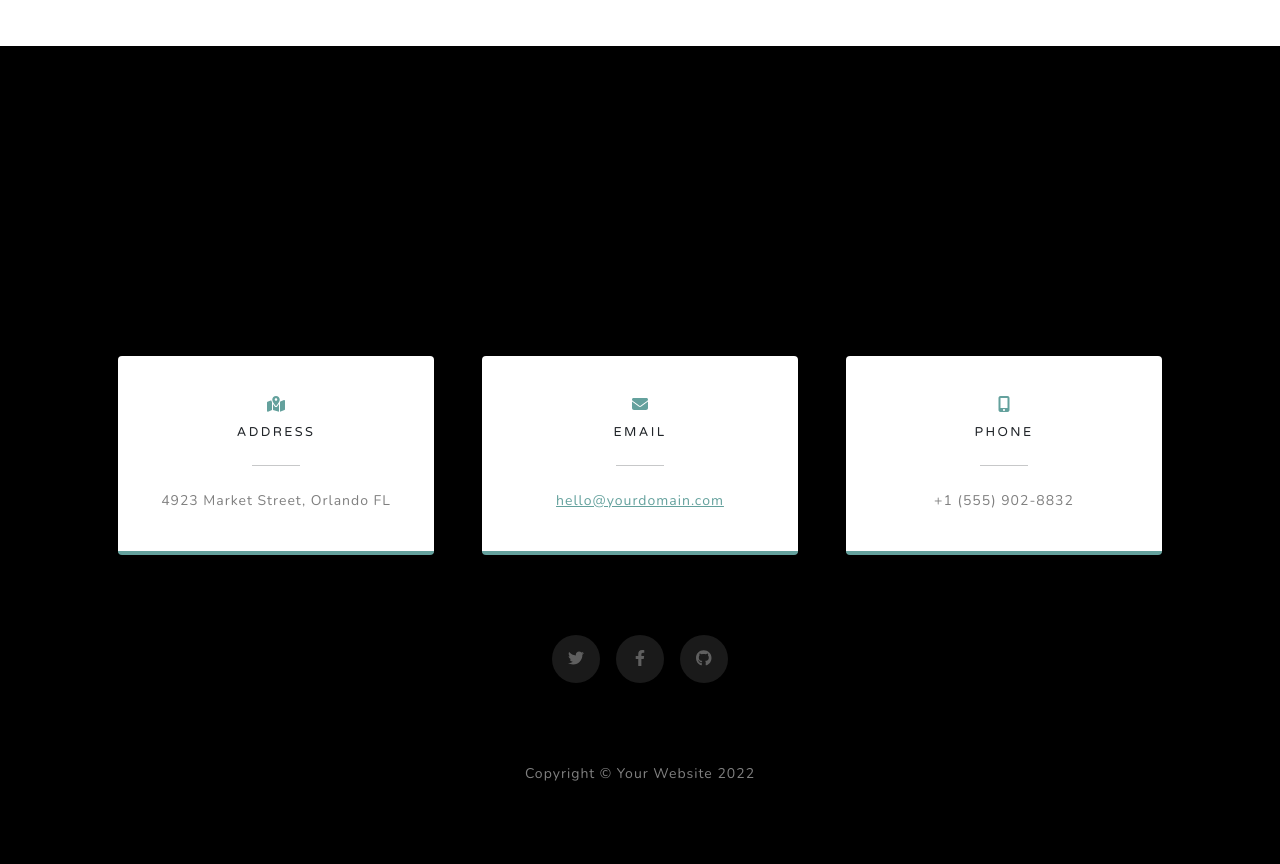
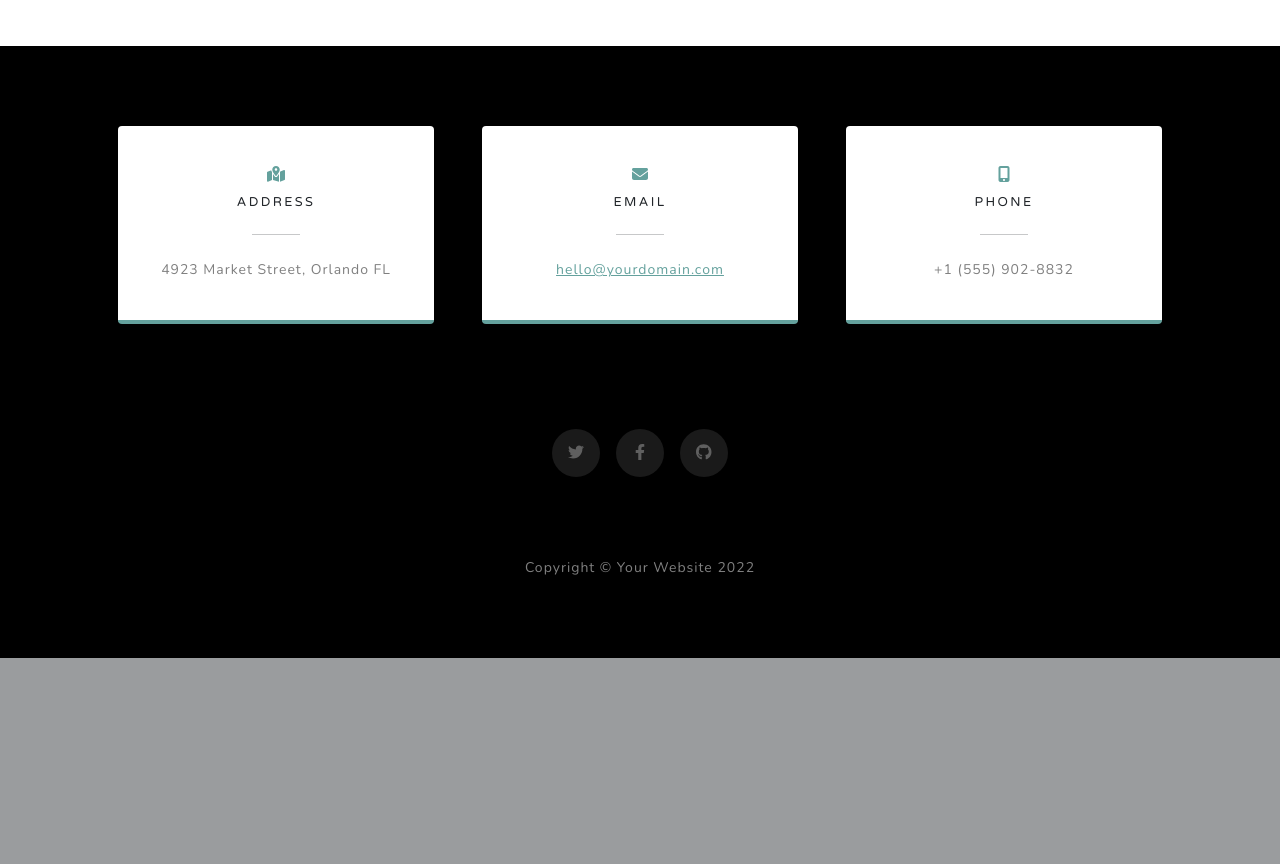
Before and after one commit to ncastro02/pruebadedjango, a Django app: page / in a window 1280 px wide. Shown: the part 3222-4086 px from the top of the page. After the commit the page ends 3880 px from the top, so only its background shows below. Run offline with Django 4.2, Linux system fonts and the light colour scheme; some libraries are stand-ins or nearby versions.

Commit message:
descripcion

```diff
--- a/crudebc/todo/templates/todo/home.html
+++ b/crudebc/todo/templates/todo/home.html
@@ -123,7 +123,7 @@
 </div>
     <!-- Contact-->
     <section class="contact-section bg-black" background>
-        <div class="container px-4 px-lg-5" style="margin-top:18%;">
+        <div class="container px-4 px-lg-5">
             <div class="row gx-4 gx-lg-5">
                 <div class="col-md-4 mb-3 mb-md-0">
                     <div class="card py-4 h-100">
@@ -156,7 +156,7 @@
                     </div>
                 </div>
             </div>
-            <div class="social d-flex justify-content-center">
+            <div class="social d-flex justify-content-center" style="margin-top:10%;">
                 <a class="mx-2" href="#!"><i class="fab fa-twitter"></i></a>
                 <a class="mx-2" href="#!"><i class="fab fa-facebook-f"></i></a>
                 <a class="mx-2" href="#!"><i class="fab fa-github"></i></a>
```
